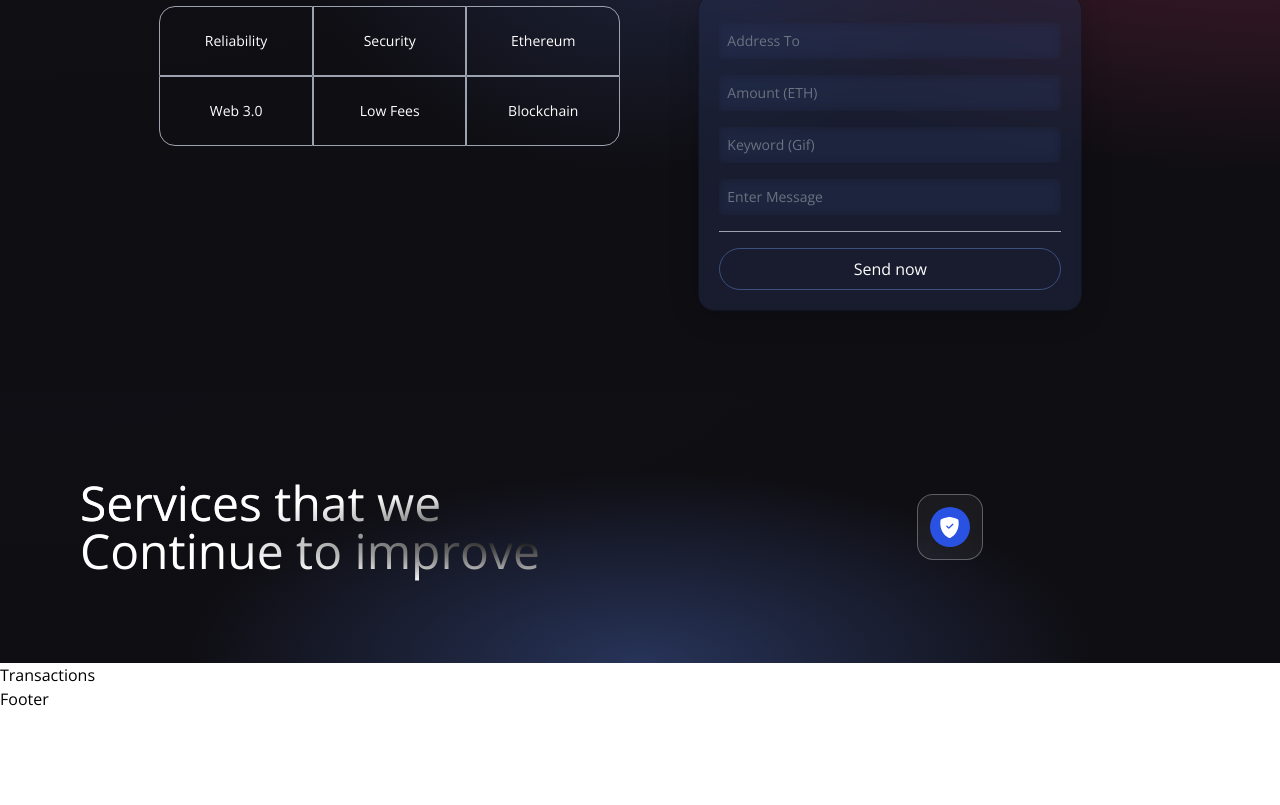
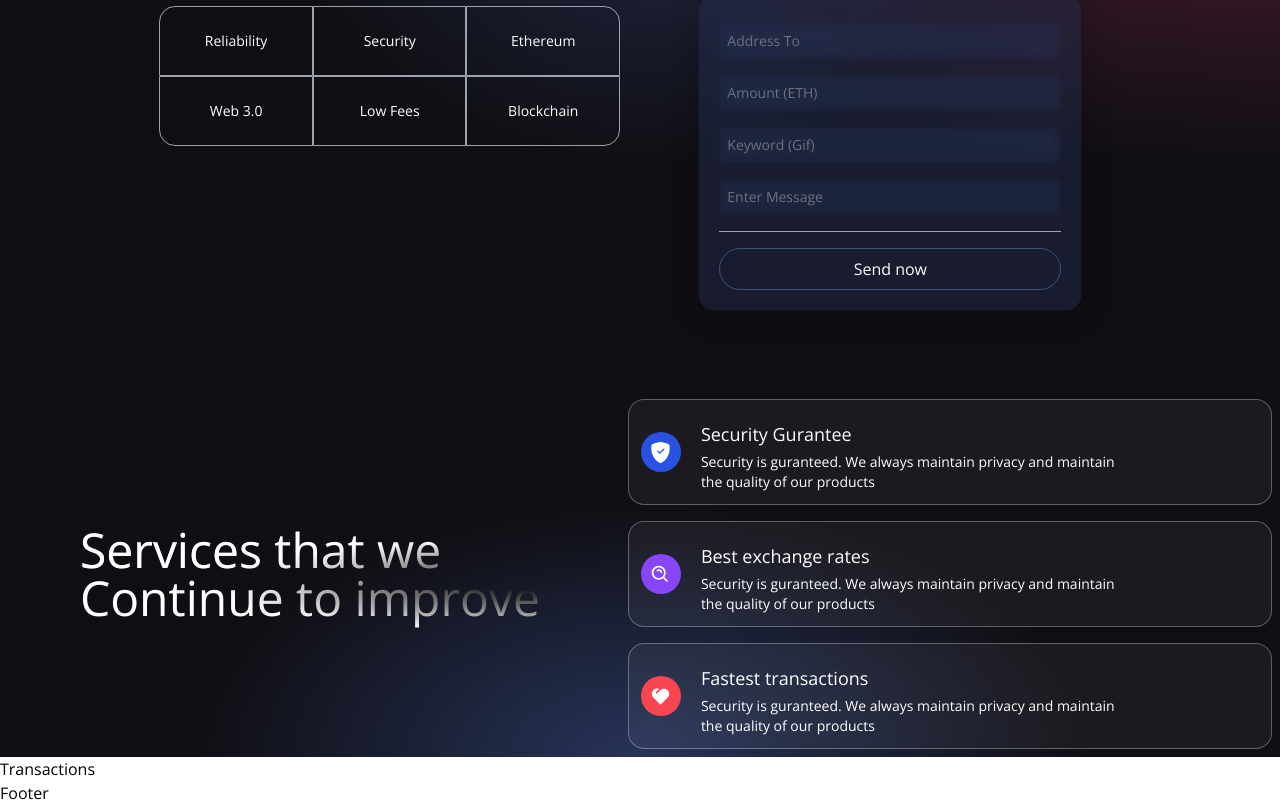
Before and after one commit to YasirBajwa/web3-project, a React (Vite) app in the folder client/: page / in a window 1280 px wide. Shown: the part 358-1163 px from the top of the page. Before the commit the page ends 1069 px from the top, so only its background shows below. Built offline with nearby package versions, Linux system fonts and the light colour scheme.

Commit message:
completed service component

```diff
--- a/client/src/components/Services.jsx
+++ b/client/src/components/Services.jsx
@@ -3,10 +3,16 @@ import { BsFillShieldFill, BsShieldFillCheck } from "react-icons/bs";
 import { BiSearchAlt } from "react-icons/bi";
 import { RiHeart2Fill } from "react-icons/ri";
 
-const ServiceCard = ({color,title,icon,subtitle}) => (
+const ServiceCard = ({ color, title, icon, subtitle }) => (
   <div className="flex flex-row justify-start items-center white-glassmorphism p-3 m-2 cursor-pointer hover:shadow-xl">
-    <div className={`w-10 h-10 rounded-full flex justify-center items-center ${color}`}>
-       {icon}
+    <div
+      className={`w-10 h-10 rounded-full flex justify-center items-center ${color}`}
+    >
+      {icon}
+    </div>
+    <div className="ml-5 flex flex-col flex-1">
+      <h3 className="mt-2 text-white text-lg">{title}</h3>
+      <p className="mt-1 text-white text-sm md:w-9/12">{subtitle}</p>
     </div>
   </div>
 );
@@ -25,9 +31,21 @@ const Services = () => {
         <ServiceCard
           color="bg-[#2952E3]"
           title="Security Gurantee"
-          icon={<BsShieldFillCheck fontSize={21} className="text-white"
-          subtitle="Lorem text dummy text font"
-          />}
+          icon={<BsShieldFillCheck fontSize={21} className="text-white" />}
+          subtitle="Security is guranteed. We always maintain privacy and maintain the quality of our products"
+
+        />
+        <ServiceCard
+          color="bg-[#8945F8]"
+          title="Best exchange rates"
+          icon={<BiSearchAlt fontSize={21} className="text-white" />}
+          subtitle="Security is guranteed. We always maintain privacy and maintain the quality of our products"
+        />
+        <ServiceCard
+          color="bg-[#F84550]"
+          title="Fastest transactions"
+          icon={<RiHeart2Fill fontSize={21} className="text-white" />}
+          subtitle="Security is guranteed. We always maintain privacy and maintain the quality of our products"
         />
       </div>
     </div>
```
